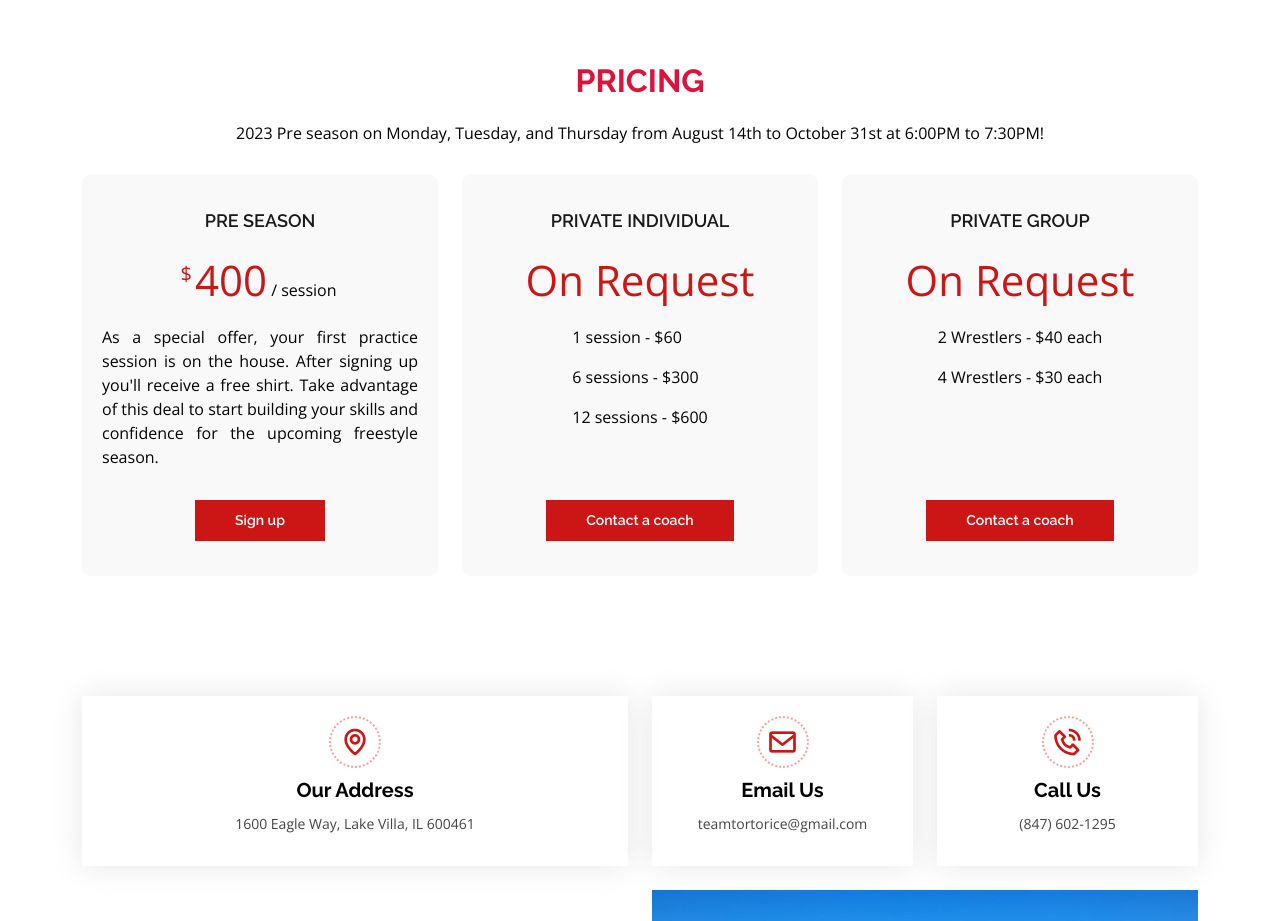
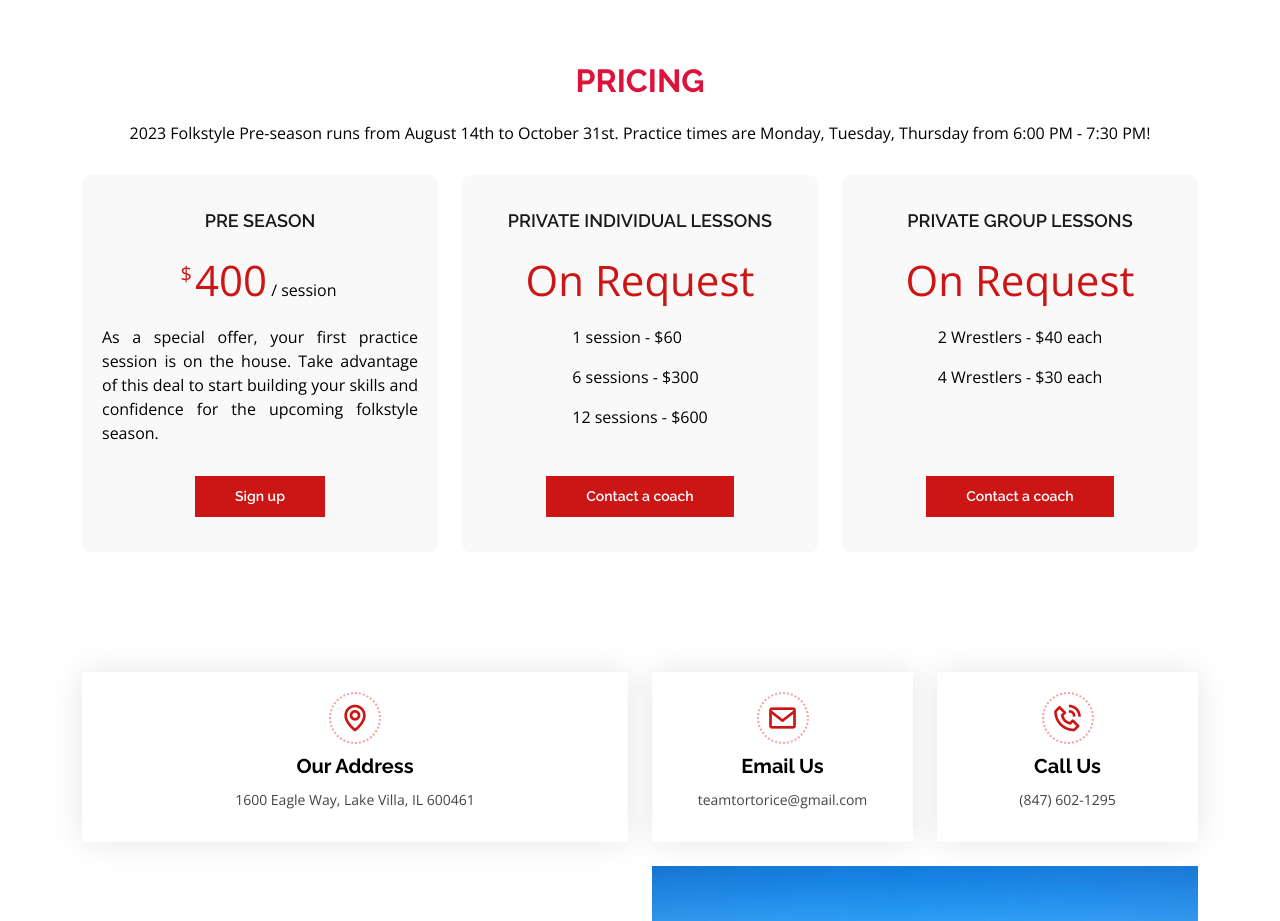
Before and after one commit to devin120/teamtortorice, a plain HTML site: page index.html in a window 1280 px wide. Shown: the part 2020-2941 px from the top of the page. Drawn offline with nearby package versions, Linux system fonts and the light colour scheme; grey boxes are pictures that could not be loaded.

Commit message:
Update index.html

```diff
--- a/index.html
+++ b/index.html
@@ -134,7 +134,7 @@
 
                 <div class="section-title">
                     <h2 style="color:crimson">Pricing</h2>
-                    <p style="color:black">2023 Pre season on Monday, Tuesday, and Thursday from August 14th to October 31st at 6:00PM to 7:30PM!</p>
+                    <p style="color:black">2023 Folkstyle Pre-season runs from August 14th to October 31st. Practice times are Monday, Tuesday, Thursday from 6:00 PM - 7:30 PM!</p>
                 </div>
 
                 <div class="row">
@@ -143,16 +143,16 @@
                         <div class="box d-flex flex-column h-100">
                             <h3>Pre Season</h3>
                             <h4><sup>$</sup>400<span style="color:black"> / session</span></h4>
-                            <p style="text-align:justify; color:black">As a special offer, your first practice session is on the house. After signing up you'll receive a free shirt. Take advantage of this deal to start building your skills and confidence for the upcoming freestyle season.</p>
+                            <p style="text-align:justify; color:black">As a special offer, your first practice session is on the house. Take advantage of this deal to start building your skills and confidence for the upcoming folkstyle season.</p>
                             <div class="btn-wrap btn-container">
-                                <a href="https://www.paypal.com/paypalme/teamtortorice" class="btn-buy">Sign up</a>
+                                <a href="SignUp.html" class="btn-buy">Sign up</a>
                             </div>
                         </div>
                     </div>
 
                     <div class="col-lg-4 col-md-6" data-aos="zoom-in" data-aos-delay="150">
                         <div class="box d-flex flex-column h-100">
-                            <h3>Private individual</h3>
+                            <h3>Private individual lessons</h3>
                             <h4>On Request</h4>
                             <div style="display: flex; justify-content: center; align-items: center;">
                                 <div style="text-align: center;">
@@ -169,7 +169,7 @@
 
                     <div class="col-lg-4 col-md-6 mt-4 mt-lg-0" data-aos="zoom-in" data-aos-delay="150">
                         <div class="box d-flex flex-column h-100">
-                            <h3>Private Group</h3>
+                            <h3>Private Group lessons</h3>
                             <h4>On Request</h4>
                             <div style="display: flex; justify-content: center; align-items: center;">
                                 <div style="text-align: center;">
```
